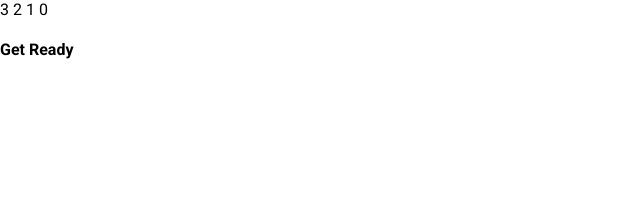
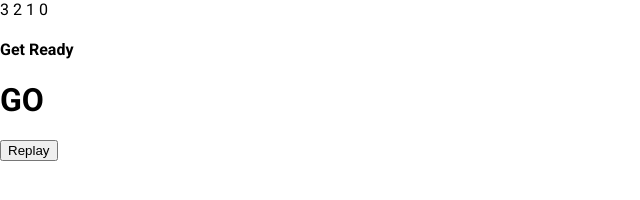
Before and after one commit to jecorrea-cloud/animated-countdown, a plain HTML site: page index.html in a window 1280 px wide. Shown: the whole page, without its empty margins (0-640 px from the left). Drawn offline with Linux system fonts and the light colour scheme.

Commit message:
added button

```diff
--- a/index.html
+++ b/index.html
@@ -17,6 +17,13 @@
         </div>
         <h4>Get Ready</h4>
       </div>
+
+      <div class="final">
+        <h1>GO</h1>
+        <button id="replay">
+          <span>Replay</span>
+        </button>
+      </div>
     <script src="script.js"></script>
 </body>
 </html>
```
